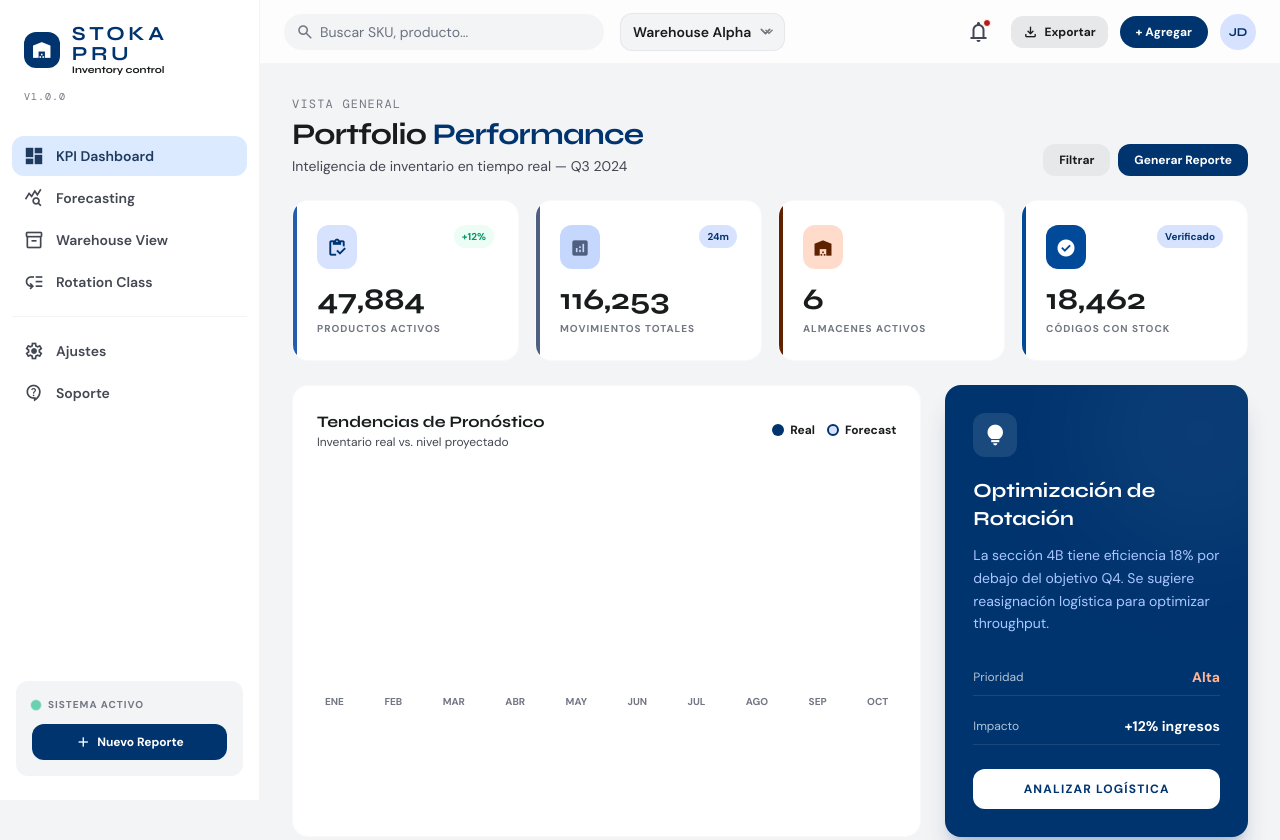
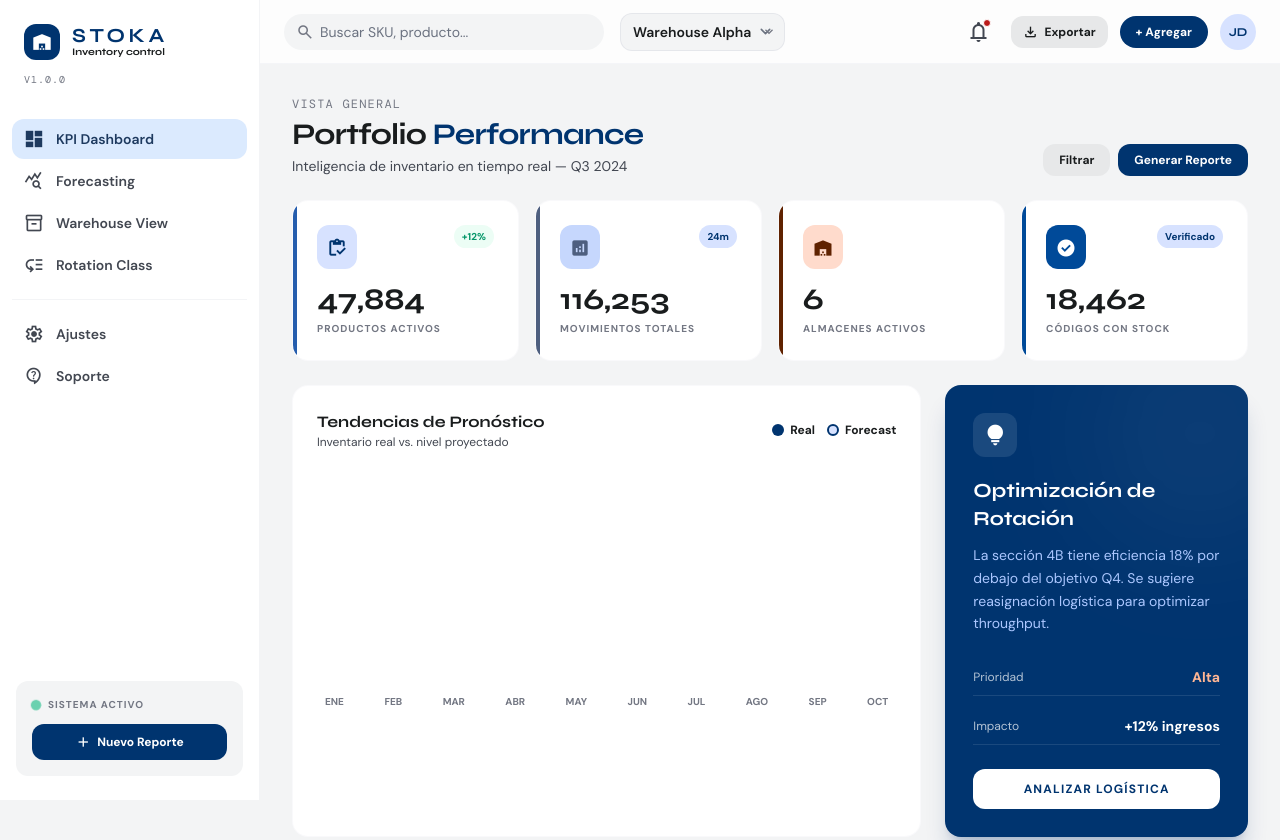
Before and after one commit to MajoAlv/MVP-, a plain HTML site: page index.html in a window 1280 px wide. Shown: the top 840 px of the page. Drawn offline with nearby package versions, Linux system fonts and the light colour scheme.

Commit message:
Update index.html

```diff
--- a/index.html
+++ b/index.html
@@ -150,7 +150,7 @@ tailwind.config = {
         <span class="material-symbols-outlined text-white text-[20px]" style="font-variation-settings:'FILL' 1,'wght' 600,'GRAD' 0,'opsz' 24">warehouse</span>
       </div>
       <div>
-        <p class="text-[20px] uppercase tracking-[.18em] font-bold text-primary leading-none font-headline">STOKA PRU</p>
+        <p class="text-[20px] uppercase tracking-[.18em] font-bold text-primary leading-none font-headline">STOKA</p>
         <p class="text-[10px] font-bold text-on-surface leading-tight font-headline">Inventory control</p>
       </div>
     </div>
```
